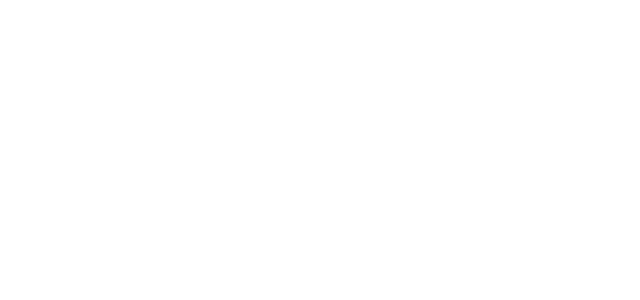
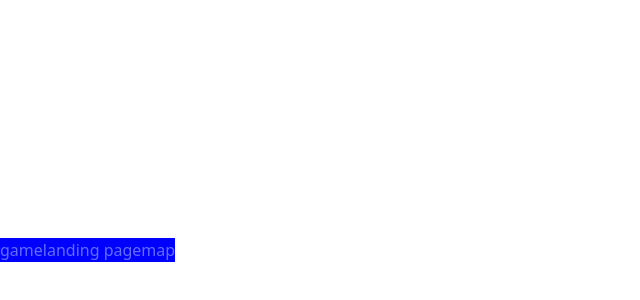
Before and after one commit to warrendsteinacker-max/3d-game, a React (Vite) app: page /LL in a window 1280 px wide. Before the commit this address had no page. Shown: the part 150-450 px from the top of the page, without its empty margins (0-640 px from the left). Built offline with nearby package versions, Linux system fonts and the light colour scheme.

Commit message:
got the page working

```diff
--- a/src/App.jsx
+++ b/src/App.jsx
@@ -3,7 +3,7 @@
 import LP from "./componets/landingp";
 import Gamep from "./componets/gamep";
 import PlanetMap from "./componets/PlanetMap";
-//import {LL} from "./componets/LL";
+import {LL} from "./componets/LL";
 
 function App() {
   return (
@@ -11,7 +11,7 @@
       <BrowserRouter>
         <Routes>
           <Route path="/" element={<LP />} />
-
+          <Route path="/LL" element={<LL/>}/>
           <Route path="/G" element={<Gamep />} />
           <Route path="/map" element={<PlanetMap />} />
         </Routes>
--- a/src/componets/LL.jsx
+++ b/src/componets/LL.jsx
@@ -2,5 +2,5 @@
 import {Link} from "react-router-dom"
 
 export const LL = () => {
-    return(<><div><nav><Link to="/G"></Link><Link to="/"></Link><Link to="/map"></Link></nav></div></>)
+    return(<><div style={{backgroundColor: "blue"}}><nav><Link to="/G" style={{}}>game</Link><Link to="/">landing page</Link><Link to="/map">map</Link></nav></div></>)
 }
--- a/src/componets/landingp.jsx
+++ b/src/componets/landingp.jsx
@@ -1,6 +1,6 @@
 import React from "react";
 import { Link } from "react-router-dom";
-//import {LL} from "./LL";
+import {LL} from "./LL";
 
 const LP = () => {
     return (
@@ -30,9 +30,9 @@
                 }}>
                     Start Game
                 </Link>
-                {/* <Link to="/LL" style={{background: "red", color: "white" }}>
+                <Link to="/LL" style={{background: "red", color: "white", marginLeft: "10px" }}>
                 p
-                </Link> */}
+                </Link>
             </div>
         </div>
     );
```
